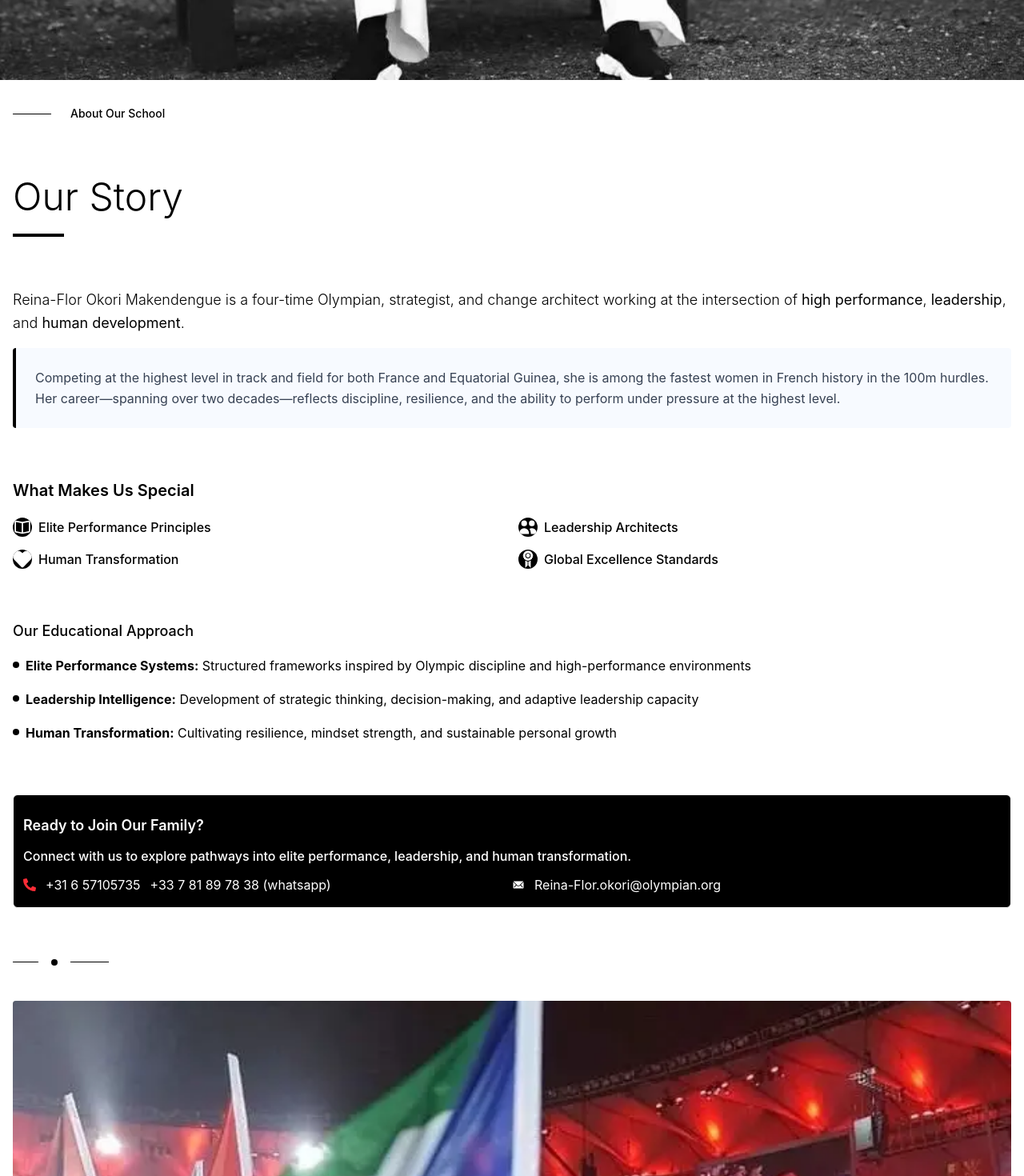
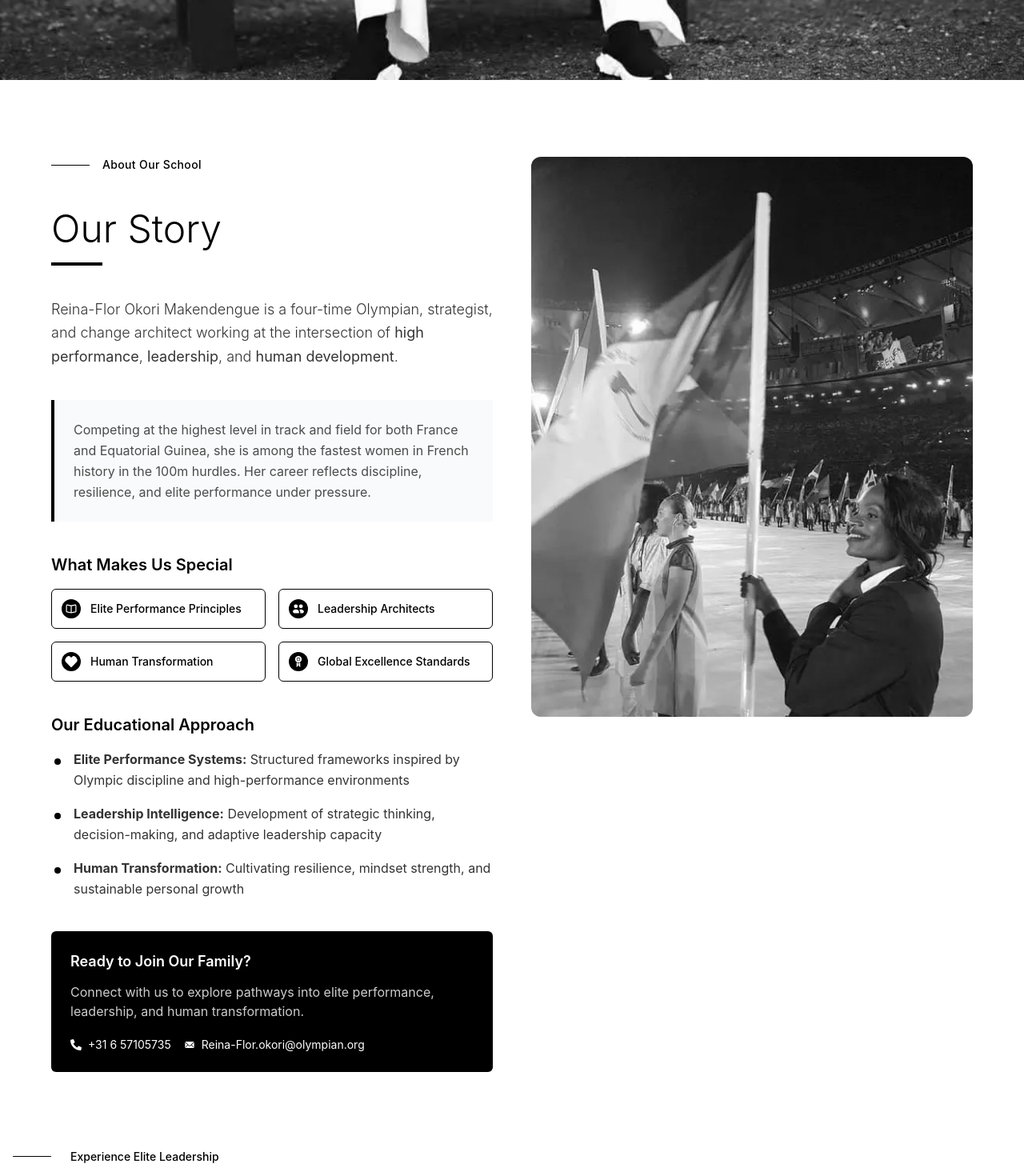
Before and after one commit to abbasolabode/reinaflo, a React (Vite) app: page /about in a window 1280 px wide. Shown: the part 780-2250 px from the top of the page at 80% size. Built offline with nearby package versions, Linux system fonts and the light colour scheme.

Commit message:
The about page is redesigned

```diff
--- a/src/sections/sectionForAbout/AboutHeroSection.jsx
+++ b/src/sections/sectionForAbout/AboutHeroSection.jsx
@@ -8,13 +8,13 @@ const bgHeroImage = {
 };
 export default function AboutHeroSection() {
   return (
-    <div style={bgHeroImage} className="px-4 min-h-screen flex flex-col justify-center items-center gap-10 space-y-9 ">
-        <div className="flex flex-col gap-3 items-center justify-center">
+    <div style={bgHeroImage} className=" px-4 min-h-screen flex flex-col justify-center items-center gap-10 space-y-9 ">
+        <div className="flex border rounded py-5 bg-black flex-col gap-3 items-center justify-center">
             <h2 className='text-xl font-semibold text-white sm:text-lg md:text-xl lg:text-2xl xl:text-3xl '>Broad Vision. Exceptional Learning. Lasting Impact</h2>
-            <p className='font-light text-center text-white'>Our mission, both then and now is to provide quality education while upholding the highest standard of integrity, professionalism and student success.</p>
+            <p className='px-3 font-light text-center text-white'>Our mission, both then and now is to provide quality education while upholding the highest standard of integrity, professionalism and student success.</p>
         </div>
 
-        <h1 className='font-bold text-4xl justify-center items-center text-white md:text-5xl lg:text-6xl'>About</h1>
+        <h1 className=' w-80 text-center py-3 rounded bg-black font-bold text-4xl justify-center items-center text-white md:text-5xl lg:text-6xl'>About</h1>
     </div>
   )
 }
--- a/src/sections/sectionForAbout/Story.jsx
+++ b/src/sections/sectionForAbout/Story.jsx
@@ -6,133 +6,167 @@ import { GoDotFill } from "react-icons/go";
 import { FaPhoneAlt } from "react-icons/fa";
 import { IoIosMail } from "react-icons/io";
 
-
 const special = [
   {
     id: 1,
     text: "Elite Performance Principles",
-        icon: <IoMdBook size={10} className="w-6 h-6 rounded-full text-white bg-black" />,
+    icon: <IoMdBook className="w-6 h-6 text-white bg-black rounded-full p-1" />,
   },
   {
     id: 2,
     text: "Leadership Architects",
-        icon: <HiUsers size={10} className="w-6 h-6 rounded-full text-white bg-black" />
+    icon: <HiUsers className="w-6 h-6 text-white bg-black rounded-full p-1" />,
   },
-
   {
     id: 3,
     text: "Human Transformation",
-        icon: <FaHeart size={10} className="w-6 h-6 rounded-full text-white bg-black" />
+    icon: <FaHeart className="w-6 h-6 text-white bg-black rounded-full p-1" />,
   },
   {
     id: 4,
     text: "Global Excellence Standards",
-        icon: <GiAchievement size={10} className="w-6 h-6 rounded-full text-white bg-black" />
+    icon: <GiAchievement className="w-6 h-6 text-white bg-black rounded-full p-1" />,
   },
-]
+];
 
 const approach = [
   {
     id: 1,
-        icon: <GoDotFill className="w-2 h-2 rounded-full bg-black shrink-0 mt-2 hover:scale-150 transition-all duration-300 delay-1200" />,
     header: "Elite Performance Systems:",
     text: "Structured frameworks inspired by Olympic discipline and high-performance environments",
   },
-
   {
     id: 2,
-        icon: <GoDotFill className="w-2 h-2 rounded-full bg-black shrink-0 mt-2 hover:scale-150 transition-all duration-300 delay-1200" />,
     header: "Leadership Intelligence:",
     text: "Development of strategic thinking, decision-making, and adaptive leadership capacity",
   },
-
   {
     id: 3,
-        icon: <GoDotFill className="w-2 h-2 rounded-full bg-black shrink-0 mt-2 hover:scale-150 transition-all duration-300 delay-1200" />,
     header: "Human Transformation:",
     text: "Cultivating resilience, mindset strength, and sustainable personal growth",
   },
-]
-
+];
 
 export default function Story() {
   return (
-        <div className="shadow-lg shadow-white min-h-screen flex flex-col gap-5 space-y-6 pb-6 px-4">
-            {/* Left container */}
-            <section className="flex flex-col gap-16">
-                <div className="flex space-x-6 items-center">
-                    <hr className="bg-black h-px transition-all duration-300 delay-200 w-12" />
-                    <h4 className="text-sm font-medium text-black"> About Our School</h4>
+    <div className="min-h-screen w-full bg-white px-6 py-16 lg:px-16">
+
+      {/* MAIN LAYOUT */}
+      <div className="flex flex-col lg:flex-row gap-12">
+
+        {/* LEFT CONTENT */}
+        <section className="flex-1 space-y-10">
+
+          {/* HEADER */}
+          <div className="flex items-center gap-4">
+            <hr className="w-12 h-px bg-black" />
+            <h4 className="text-sm font-medium tracking-wide text-black">
+              About Our School
+            </h4>
           </div>
-                <div className="flex flex-col space-y-4">
-                    <h2 className="text-3xl sm:text-4xl md:text-5xl font-light leading-tight  transition-all duration-300 opacity-100 translate-y-0 ">Our Story</h2>
-                    <hr className=" h-1  w-16 bg-black transition-all duration-300 delay-200" />
+
+          <div>
+            <h2 className="text-4xl md:text-5xl font-light text-black leading-tight">
+              Our Story
+            </h2>
+            <div className="w-16 h-1 bg-black mt-3"></div>
           </div>
-                <div className="flex flex-col gap-4">
-                    <p className="text-lg leading-relaxed font-light bg-black bg-clip-text text-transparent transition-all duration-300 delay-700 opacity-100 translate-y-0">
-                        Reina-Flor Okori Makendengue is a four-time Olympian, strategist, and change architect working at the intersection of <strong>high performance</strong>, <strong>leadership</strong>, and <strong>human development</strong>.
+
+          {/* INTRO */}
+          <p className="text-lg leading-relaxed text-black/80 font-light">
+            Reina-Flor Okori Makendengue is a four-time Olympian, strategist,
+            and change architect working at the intersection of{" "}
+            <strong>high performance</strong>,{" "}
+            <strong>leadership</strong>, and{" "}
+            <strong>human development</strong>.
           </p>
-                    <div className="bg-blue-50/50 rounded p-6 border-l-4 border-black hover:translate-x-2 hover:border-l-8 opacity-100 translate-y-0">
-                        <p className="text-base leading-relaxed text-gray-700">
-                            Competing at the highest level in track and field for both France and Equatorial Guinea, she is among the fastest women in French history in the 100m hurdles. Her career—spanning over two decades—reflects discipline, resilience, and the ability to perform under pressure at the highest level.
+
+          {/* HIGHLIGHT BOX */}
+          <div className="border-l-4 border-black bg-gray-50 p-6 hover:translate-x-2 transition-all duration-300">
+            <p className="text-black/70 leading-relaxed">
+              Competing at the highest level in track and field for both France
+              and Equatorial Guinea, she is among the fastest women in French
+              history in the 100m hurdles. Her career reflects discipline,
+              resilience, and elite performance under pressure.
             </p>
           </div>
+
+          {/* SPECIAL */}
+          <div className="space-y-4">
+            <h3 className="text-xl font-semibold text-black">
+              What Makes Us Special
+            </h3>
+
+            <div className="grid sm:grid-cols-2 gap-4">
+              {special.map((item) => (
+                <div
+                  key={item.id}
+                  className="flex items-center gap-3 p-3 border rounded-md hover:shadow-md transition"
+                >
+                  {item.icon}
+                  <p className="text-sm font-medium text-black">
+                    {item.text}
+                  </p>
                 </div>
-
-                <div className="flex flex-col space-y-5 ">
-                    <h3 className="text-xl font-semibold  text-black">What Makes Us Special</h3>
-
-                    <div className="grid grid-cols-1 sm:grid-cols-2 gap-4">
-                        {special.map(item => (
-                            <div key={item.id} className="flex items-center gap-2 shrink-0 group:hover:scale-125 group:hover:rotate-180 duration-300 transition-all"> {item.icon} <p className="text-black font-medium ">{item.text}</p></div>
               ))}
             </div>
           </div>
 
+          {/* APPROACH */}
+          <div className="space-y-4">
+            <h3 className="text-xl font-semibold text-black">
+              Our Educational Approach
+            </h3>
 
-                <div className="w-full space-y-4 transition-all duration-300 delay-1000 opacity-100 translate-y-0">
-                    <h4 className="text-lg font-medium text-black">Our Educational Approach</h4>
-                    {approach.map(item => (
-                        <p key={item.id} className="flex items-start gap-2 hover:translate-x-2 transition-all duration-200 delay-1100 leading-relaxed">
-
-                            {item.icon}
-
-                            <span>
-                                <strong className="whitespace-nowrap">{item.header}</strong>{" "}
-                                {item.text}
-                            </span>
-
+            <div className="space-y-4">
+              {approach.map((item) => (
+                <div
+                  key={item.id}
+                  className="flex gap-3 hover:translate-x-2 transition"
+                >
+                  <GoDotFill className="mt-2 text-black shrink-0" />
+                  <p className="text-black/80 leading-relaxed">
+                    <strong>{item.header}</strong> {item.text}
                   </p>
+                </div>
               ))}
-
-                </div>
-
-
-                <div className="border rounded-md text-white pb-4 flex flex-col items-center justify-start space-y-3 px-3 pt-6 transition-all duration-300 delay-1700 opacity-100 translate-y-0 bg-black ">
-                    <h3 className="text-lg font-semibold w-full ">Ready to Join Our Family?</h3>
-                    <p className="font-medium w-full">
-                        Connect with us to explore pathways into elite performance, leadership, and human transformation.
-                    </p>
-                    <div className="w-full flex items-center justify-start">
-                        <span className="flex w-full items-center gap-3 "><FaPhoneAlt className="text-red-500" /><p>+31 6 57105735</p>+33 7 81 89 78 38 (whatsapp)<p></p></span>
-                        <span className="flex items-center w-full gap-3 "><IoIosMail /><p>Reina-Flor.okori@olympian.org
-                        </p></span>
             </div>
           </div>
 
-                <div className="flex items-center space-x-4">
-                    <hr className=" bg-black h-px transition-all duration-300 delay-1700 w-8" />
-                    <GoDotFill className="w-2 h-2 bg-black rounded-full" />
-                    <hr className=" bg-black h-px transition-all duration-300 delay-1700 w-12" />
+          {/* CTA */}
+          <div className="bg-black text-white p-6 rounded-md space-y-3">
+            <h3 className="text-lg font-semibold">
+              Ready to Join Our Family?
+            </h3>
+            <p className="text-white/80">
+              Connect with us to explore pathways into elite performance,
+              leadership, and human transformation.
+            </p>
+
+            <div className="flex flex-col sm:flex-row gap-4 text-sm pt-2">
+              <div className="flex items-center gap-2">
+                <FaPhoneAlt />
+                <span>+31 6 57105735</span>
+              </div>
+
+              <div className="flex items-center gap-2">
+                <IoIosMail />
+                <span>Reina-Flor.okori@olympian.org</span>
+              </div>
+            </div>
           </div>
         </section>
 
-            {/* Right container for image */}
-            <section className="h-200 relative overflow-hidden rounded hover:scale-105 transition-transform duration-300 ">
-                <figure className="absolute inset-0 bg-linear-to-br from-black/30 via-blue-900/20 to-black/20 transition-opacity duration-300 delay-700 opacity-100">
-                    <img src="./images/reina-flor-flagbearer.webp" alt="" className="object-cover transition-all  duration-300 grayscale-0 scale-100 hover:grayscale-0 w-full h-220" />
-                </figure>
+        {/* RIGHT IMAGE (STICKY) */}
+        <section className="flex-1 lg:sticky lg:top-10 h-[500px] lg:h-[700px] overflow-hidden rounded-xl">
+          <img
+            src="./images/reina-flor-flagbearer.webp"
+            alt="Reina Flor Okori"
+            className="w-full h-full object-cover grayscale hover:grayscale-0 hover:scale-105 transition duration-500"
+          />
         </section>
+
       </div>
-    )
+    </div>
+  );
 }
```
Lines whose indentation alone changed are shown as unchanged.
